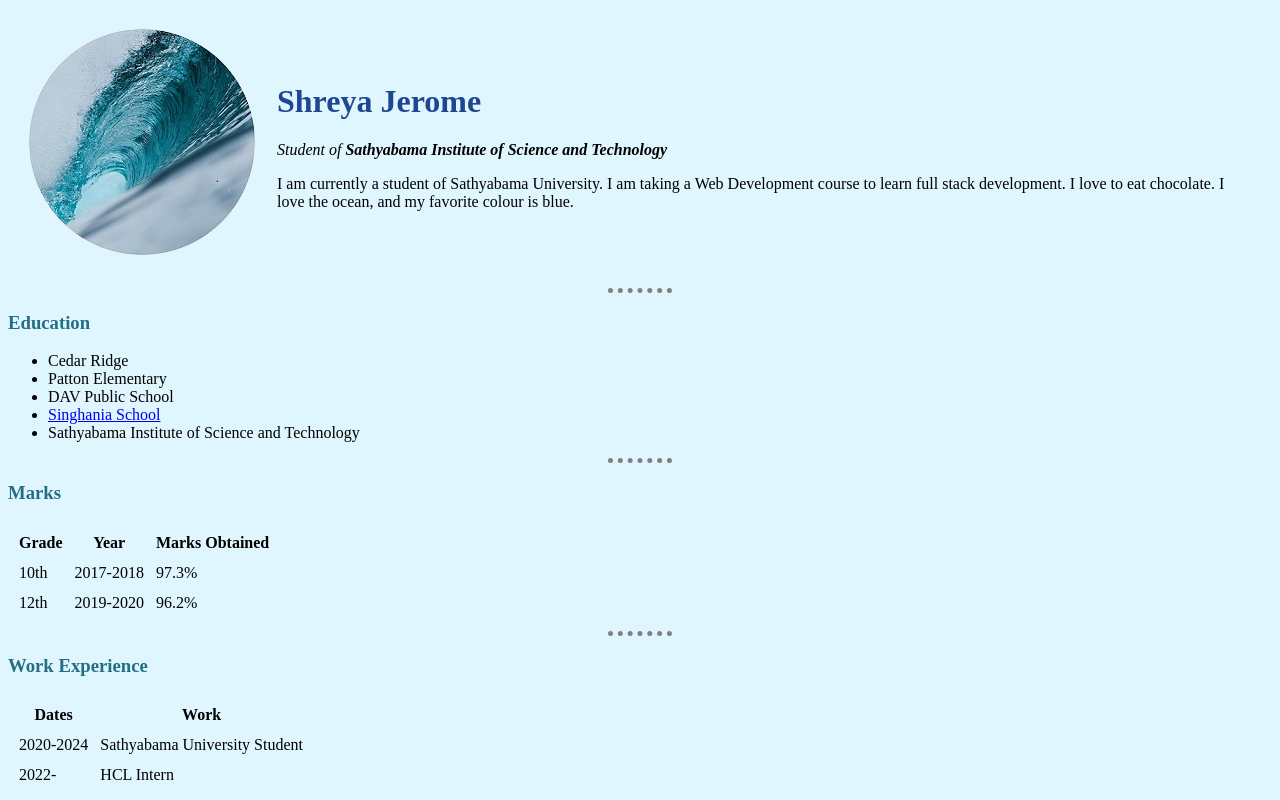
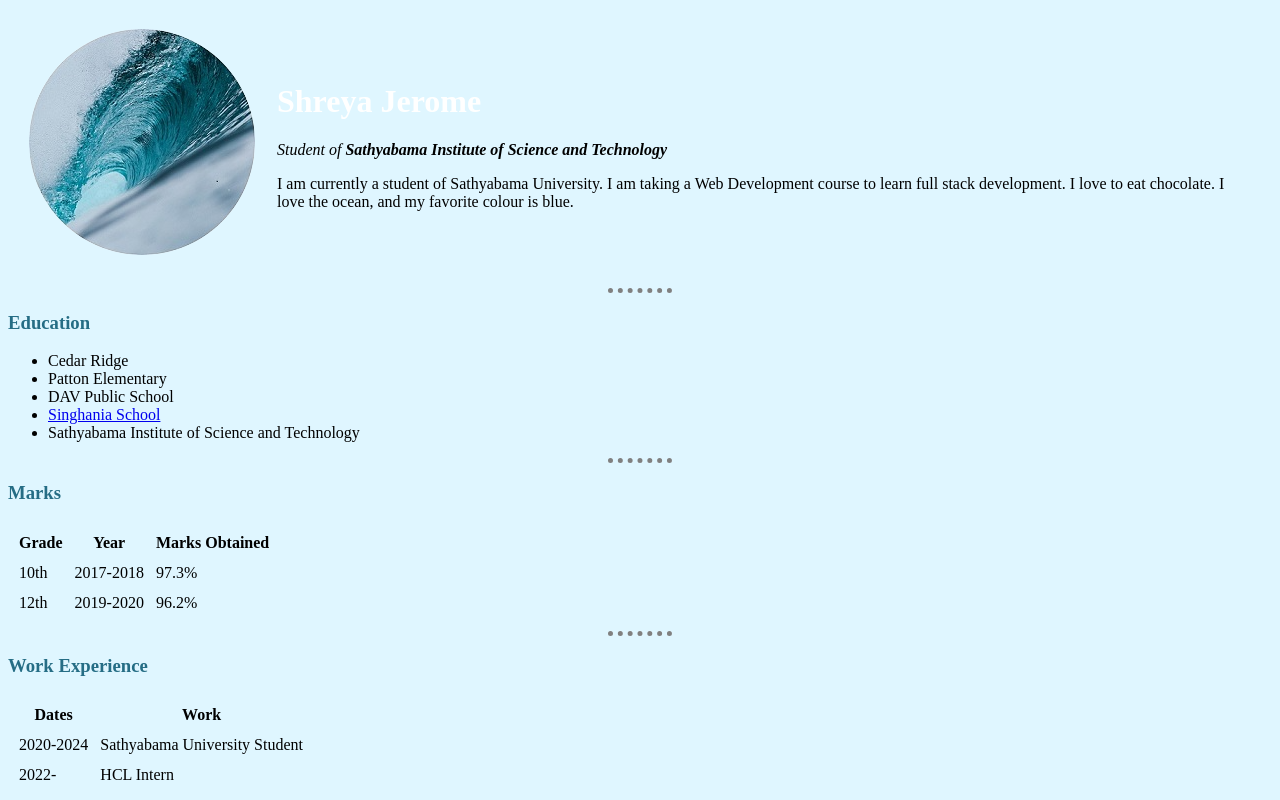
Before and after one commit to ShreyaJerome/cv, a plain HTML site: page index.html in a window 1280 px wide. Shown: the top 800 px of the page. Drawn offline with Linux system fonts and the light colour scheme.

Commit message:
font colors

```diff
--- a/css/styles.css
+++ b/css/styles.css
@@ -9,7 +9,7 @@ body {
     width: 5%;
   }
   h1 {
-    color: #1F4690;
+    color: white;
   }
   h3 {
     color: #256D85;
```
